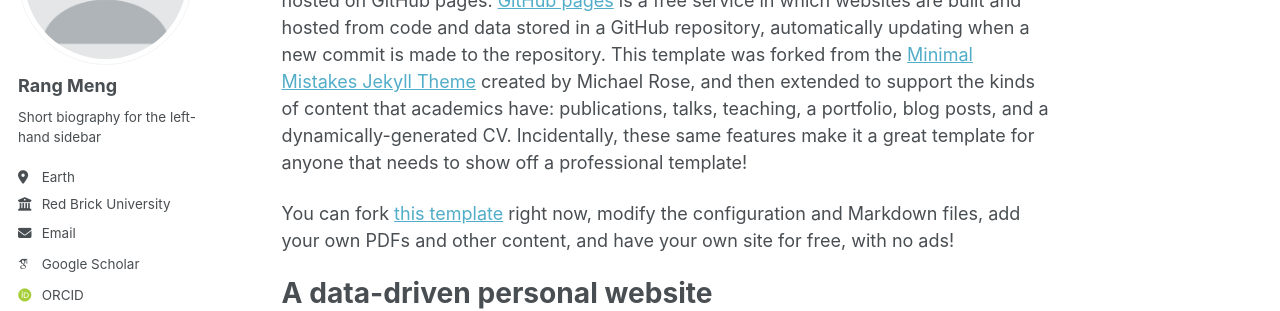
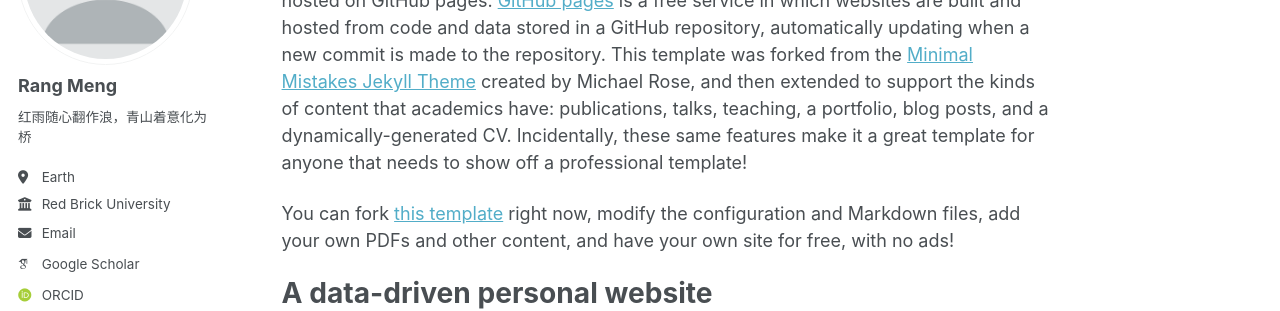
Before and after one commit to mengrang/mengrang.github.io, a Jekyll site: the page built from _pages/about.md, in a window 1280 px wide. Shown: the part 209-520 px from the top of the page. Built offline with Jekyll 4.4.1, drawn with Linux system fonts in a browser that asks for light colours; some web fonts are replaced; a script that is not in the unit is left out.

Commit message:
Update _config.yml

```diff
--- a/_config.yml
+++ b/_config.yml
@@ -25,7 +25,7 @@ author:
   avatar           : "profile.png"
   name             : "Rang Meng"
   pronouns         : # example: "she/her"
-  bio              : "Short biography for the left-hand sidebar"
+  bio              : "红雨随心翻作浪，青山着意化为桥"
   location         : "Earth"
   employer         : "Red Brick University"
   uri              : # URL
```
